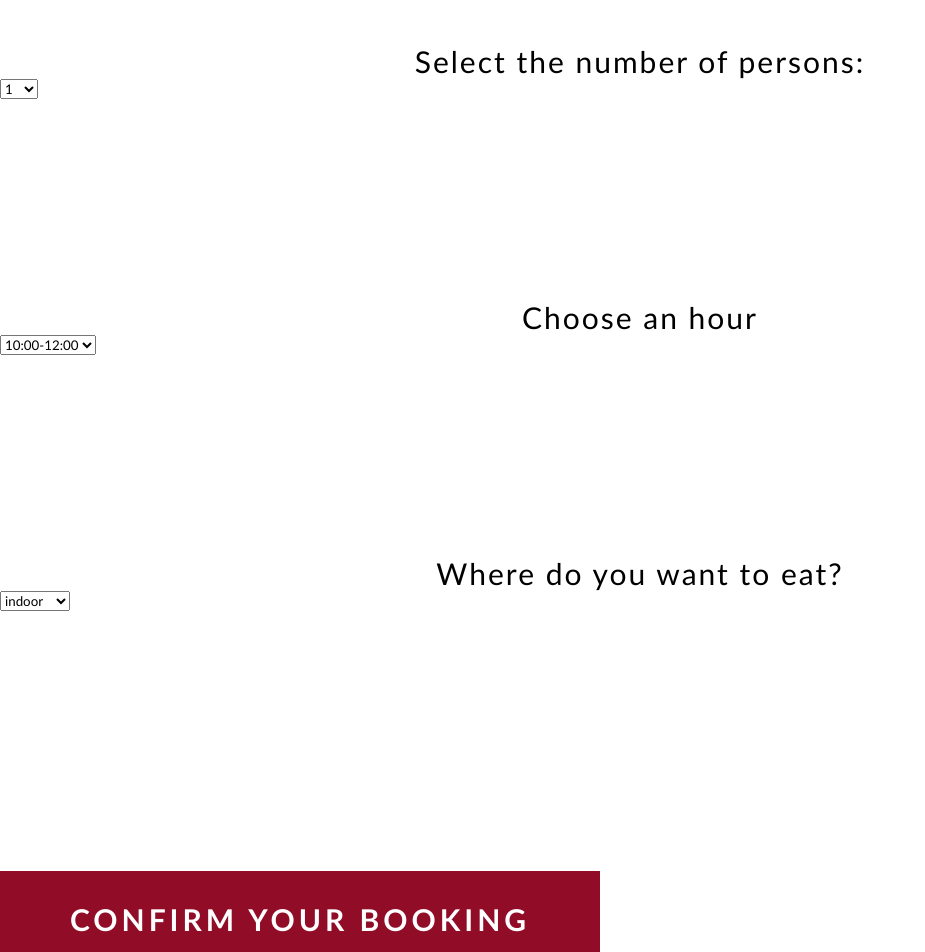
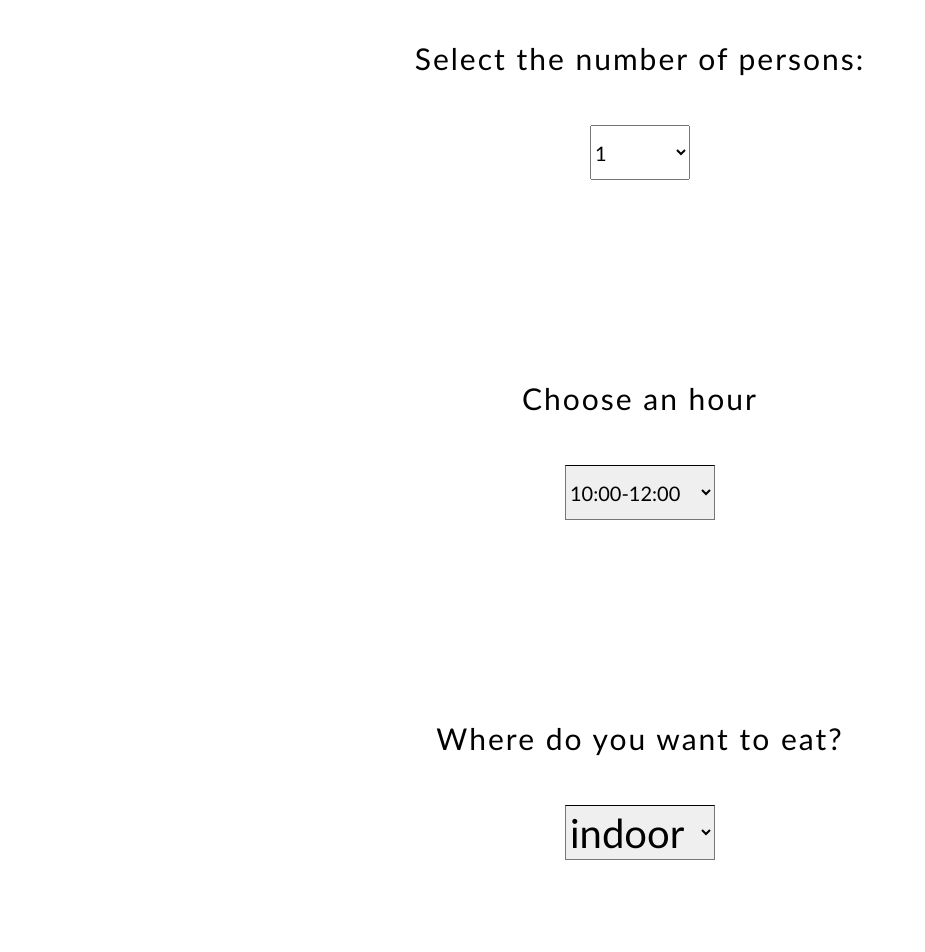
Before and after one commit to yasmina-b/wine-dine, a React (Create React App) app in the folder frontend/wine-and-dine/: page /confirmation in a window 1280 px wide. Shown: the part 800-1752 px from the top of the page, without its empty margins (0-925 px from the left). Built offline with nearby package versions, Linux system fonts and the light colour scheme.

Commit message:
Worked on ConfirmationPage

```diff
--- a/frontend/wine-and-dine/src/pages/confirmationpage/ConfirmationPage.css
+++ b/frontend/wine-and-dine/src/pages/confirmationpage/ConfirmationPage.css
@@ -1,5 +1,9 @@
 .background {
   background-color: white;
+}
+
+.content-wrapper{
+  max-height: 1500px;
 }
 
 .title-confirm {
@@ -44,3 +48,47 @@ option {
   margin-top: 260px;
   cursor: pointer;
 }
+
+.button-design-confirm-wrapper{
+  display: flex;
+  justify-content:center
+}
+
+.number-of-people-wrapper{
+  display: flex;
+  justify-content: center;
+}
+
+.number-of-people
+{
+  height:55px;
+  width: 100px;
+  font-size: 20px;
+  margin-top:49px;
+}
+
+.choose-hour-wrapper{
+  display: flex;
+  justify-content: center;
+}
+
+.choose-hour{
+  height:55px;
+  width: 150px;
+  font-size: 20px;
+  margin-top:49px;
+  border-top:1px solid
+}
+
+.select-location-wrapper{
+  display: flex;
+  justify-content: center;
+}
+
+.select-location{
+  height:55px;
+  width: 150px;
+  font-size: 40px;
+  margin-top:49px;
+  border-top:1px solid
+}
--- a/frontend/wine-and-dine/src/pages/confirmationpage/ConfirmationPage.js
+++ b/frontend/wine-and-dine/src/pages/confirmationpage/ConfirmationPage.js
@@ -19,17 +19,20 @@ const ConfirmationPage = () => {
         href="https://fonts.googleapis.com/css2?family=Material+Symbols+Outlined:opsz,wght,FILL,GRAD@48,400,0,0"
       />
       <Navbar></Navbar>
-      <div>
+      <div className="content-wrapper">
         <h1 className="title-confirm">Select your preferences:</h1>
         <label>Choose a date : </label>
         {!isShown && (
+          <div className="number-of-people-wrapper">
           <span class="material-symbols-outlined" onClick={handleClick}>
             calendar_month
           </span>
+          </div>
         )}
         {isShown && <Calendar></Calendar>}
         <label>Select the number of persons:</label>
-        <select>
+        <div className="number-of-people-wrapper">
+        <select className="number-of-people">
           <option>1</option>
           <option>2</option>
           <option>3</option>
@@ -43,8 +46,10 @@ const ConfirmationPage = () => {
           <option>11</option>
           <option>12</option>
         </select>
+        </div>
         <label>Choose an hour</label>
-        <select>
+        <div className="choose-hour-wrapper">
+        <select className="choose-hour">
             <option>10:00-12:00</option>
             <option>12:00-14:00</option>
             <option>14:00-16:00</option>
@@ -52,12 +57,17 @@ const ConfirmationPage = () => {
             <option>18:00-20:00</option>
             <option>20:00-22:00</option>
         </select>
+        </div>
         <label>Where do you want to eat?</label>
-        <select>
+        <div className="select-location-wrapper">
+        <select className="select-location">
             <option>indoor</option>
             <option>outdoor</option>
         </select>
+        </div>
+        <div className="button-design-confirm-wrapper">
         <button className="button-design-confirm">Confirm your booking</button>
+      </div>
       </div>
       <MenuBar></MenuBar>
     </div>
--- a/frontend/wine-and-dine/src/pages/homepage/HomePage.js
+++ b/frontend/wine-and-dine/src/pages/homepage/HomePage.js
@@ -26,4 +26,5 @@ const HomePage = () => {
   );
 };
 
+
 export default HomePage;
```
